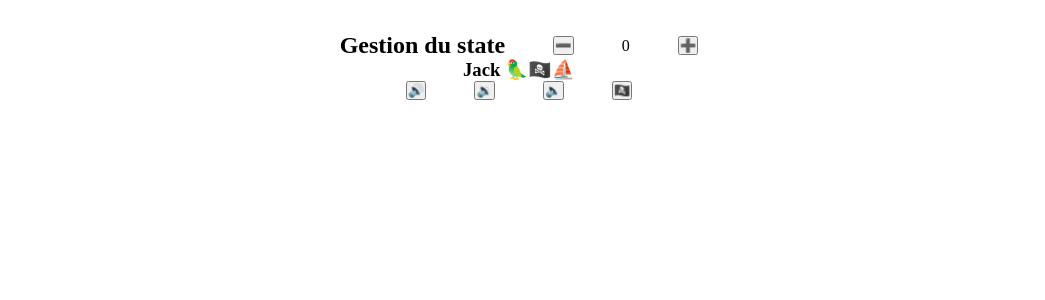
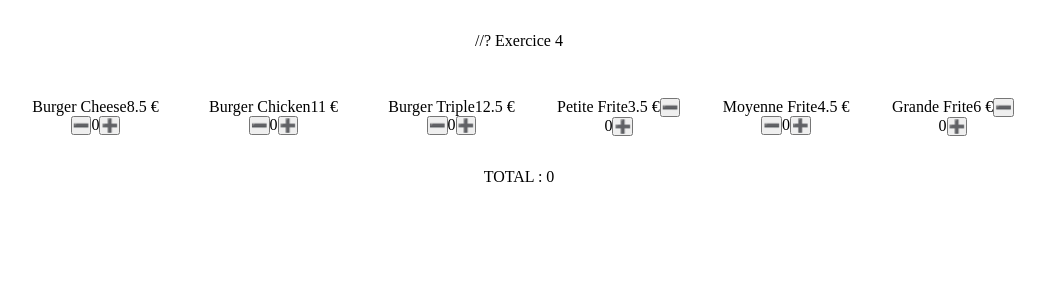
Before and after one commit to CeydaCalik/React_01, a React (Vite) app: page / in a window 1280 px wide. Shown: the top 300 px of the page, without its empty margins (121-1166 px from the left). Built offline with nearby package versions, Linux system fonts and the light colour scheme.

Commit message:
demo 5 + exercice 4

```diff
--- a/src/App.jsx
+++ b/src/App.jsx
@@ -7,6 +7,7 @@ import { Demo3 } from './assets/demos/3_Collection/Demo3'
 import { Exo_3 } from './exos/3_Liste_Films/Exo_3'
 import { Demo4 } from './assets/demos/4_Event/Demo4'
 import { Demo5 } from './assets/demos/5_State/Demo5'
+import { Exo_4 } from './exos/4_Event/Exo_4'
 
 
 function App() {
@@ -73,7 +74,10 @@ function App() {
 {/*
                     //? DEMO 5 */}
 
-      <Demo5 />
+      {/* <Demo5 /> */}
+
+                    //? Exercice 4
+    <Exo_4 />
 
     </>
 
--- a/src/exos/4_Event/Exo4.module.css
+++ b/src/exos/4_Event/Exo4.module.css
@@ -0,0 +1,20 @@
+h1{
+    color: olive;
+}
+
+.board{
+    display: flex;
+    align-items: center;
+    justify-content: center;
+    flex-direction: column;
+    gap: 1rem;
+    padding: 2rem;
+}
+
+.indv{
+    display: flex;
+    flex-direction: row;
+    gap: 2rem;
+    padding: 1rem;
+
+}
--- a/src/exos/4_Event/Exo_4.jsx
+++ b/src/exos/4_Event/Exo_4.jsx
@@ -0,0 +1,87 @@
+import { useState } from 'react'
+import style from './Exo4.module.css'
+
+export const Exo_4 = () => {
+
+
+    const [miams, setMiams ] = useState([
+        { id: 1, name: "Burger Cheese", price: 8.50, quantity : 0 },
+
+        { id: 2, name: "Burger Chicken", price: 11, quantity : 0  },
+
+        { id: 3, name: "Burger Triple", price: 12.50, quantity : 0  },
+
+        { id: 4, name: "Petite Frite", price: 3.50, quantity : 0  },
+
+        { id: 5, name: "Moyenne Frite", price: 4.50, quantity : 0  },
+
+        { id: 6, name: "Grande Frite", price: 6, quantity : 0  }
+
+    ]);
+
+    const [total, setTotal] = useState(0);
+
+    const crement = (id, value) => {
+
+        const newMiams = miams.map(miam => {
+            if(miam.id === id) {
+                miam.quantity += value;
+                return miam;
+            }
+            else {
+                return miam;
+            }
+        });
+
+        setMiams(newMiams);
+
+        newTotal();
+
+        //todo recalculer le total et modifier la valeur du total avec setTotal
+        // boucle, ou reduce, soit rajouter/enlever le prix à chaque click
+    }
+
+    const newTotal = () => {
+
+        //! v1
+
+        // let stockTot = 0;
+        // miams.forEach(miam => {
+            //     stockTot += miam.price * miam.quantity
+            // });
+
+            //! v2
+
+        const stockTot = miams.reduce( (acc, miam) => { return acc + miam.price * miam.quantity }, 0);
+        //     console.log(stockTot);
+
+
+
+        setTotal(stockTot);
+    };
+
+
+    return (
+        <>
+            <div className={style.board}>
+                <div className={style.indv}>
+
+                    {miams.map(miam => (<p key={miam.id}>
+                        <span>{miam.name}</span>
+                        <span>{miam.price} €</span>
+                        <button onClick={() => crement(miam.id,-1)}>➖</button>
+                        <span>{miam.quantity}</span>
+                        <button onClick={() => crement(miam.id,1)}>➕</button>
+                    </p>))}
+
+
+
+
+                </div>
+                <p>TOTAL : {total}</p>
+            </div>
+
+        </>
+    )
+
+}
```
